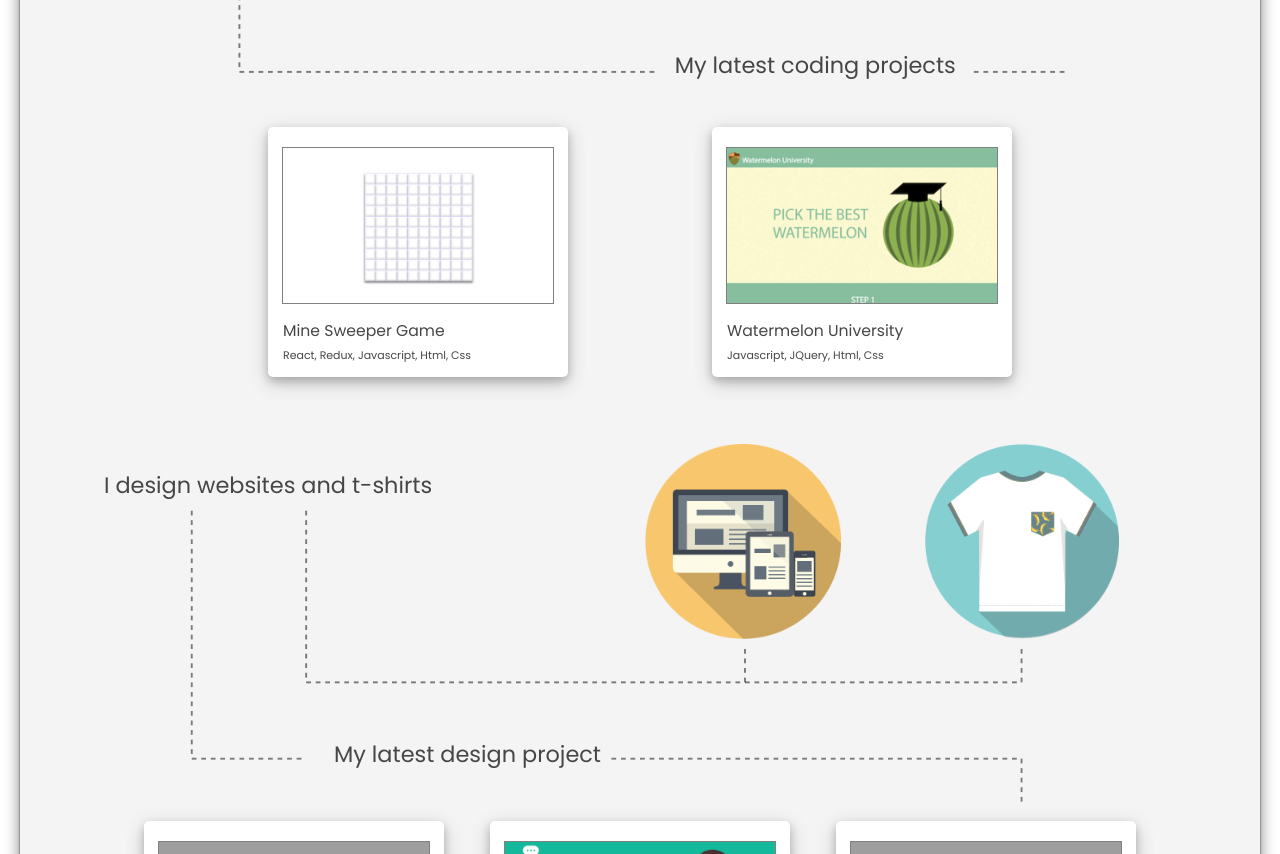
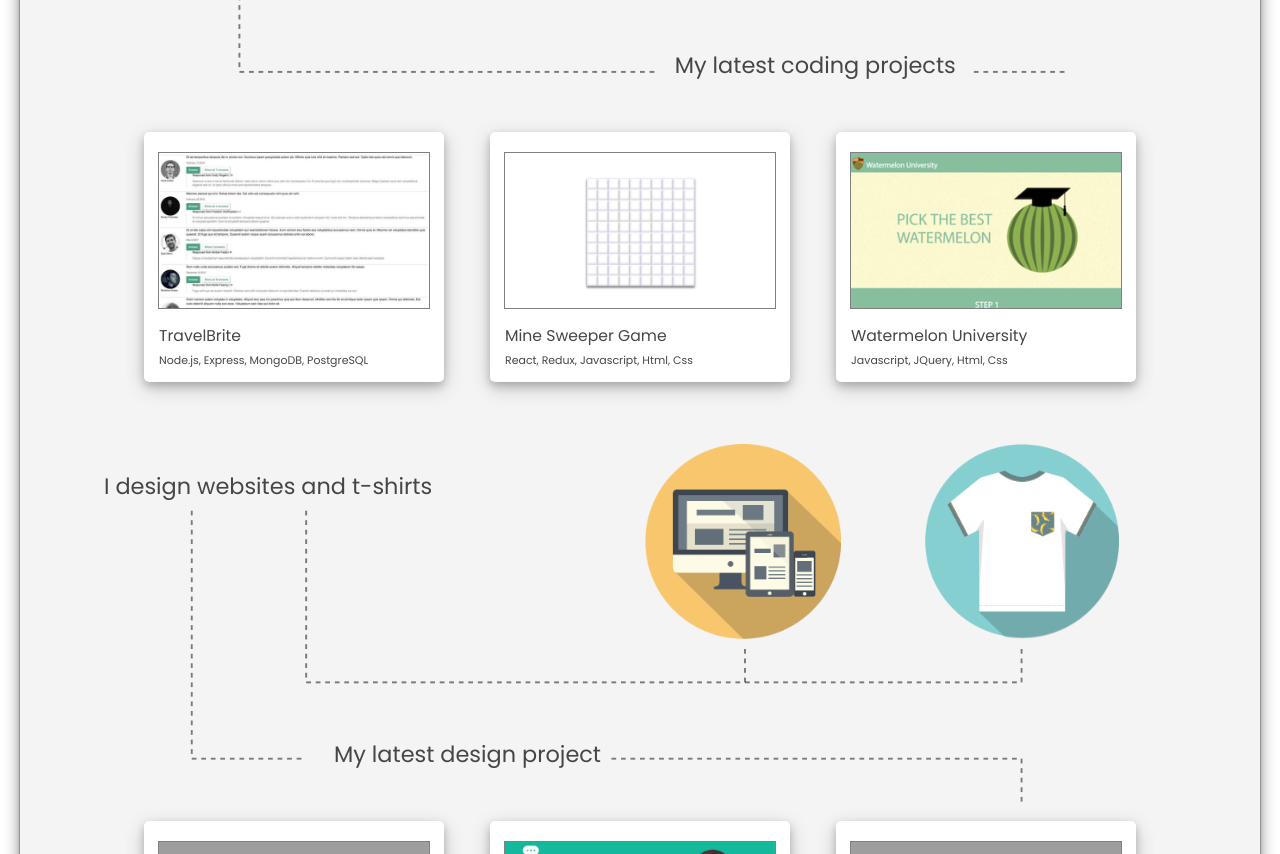
Before and after one commit to YumengZheng/portfolio, a React app: page /travelbrite in a window 1280 px wide. Shown: the part 920-1774 px from the top of the page. Built offline with nearby package versions, Linux system fonts and the light colour scheme; grey boxes are pictures that could not be loaded.

Commit message:
do not show nav bar options on none-home pages

```diff
--- a/src/components/About.js
+++ b/src/components/About.js
@@ -177,8 +177,6 @@ class About extends Component {
       this.canvasPhone()
       canvas =  <canvas id="canvas"  width="800" height="4800">fall back</canvas>
     }
-    console.log('client',window.innerWidth )
-    console.log('client',document.body.clientWidth )
     let aboutStyle = {}
     if (width>=1240){
       aboutStyle = {
@@ -234,6 +232,7 @@ class About extends Component {
         <div className='about-part-two'>
           <p className='about-part-two-text' id='projects'>My latest coding projects</p>
           <div className="coding-projects-outter-box" >
+              <LastestProject url="http://localhost:3000/#/travelbrite/" image="images/travel-brite.png" name="TravelBrite" tech="Node.js, Express, MongoDB, PostgreSQL"/>
               <LastestProject url="http://ivyzheng.us/minesweeper/" image="images/minesweeper.png" name="Mine Sweeper Game" tech="React, Redux, Javascript, Html, Css"/>
               <LastestProject url="http://pickawatermelon.com/" image="images/watermelon.png" name="Watermelon University" tech="Javascript, JQuery, Html, Css"/>
           </div>
--- a/src/components/App.js
+++ b/src/components/App.js
@@ -6,6 +6,7 @@ import Nav from './Nav.js';
 import Home from './Home.js';
 import EmmaDesign from './EmmaDesign.js';
 import Mihaibao from './Mihaibao.js';
+import TravelBrite from './TravelBrite.js';
 
 const App = () => {
     return (
@@ -15,6 +16,7 @@ const App = () => {
           <Route exact path='/' component={Home}/>
           <Route path='/emma'component={EmmaDesign}/>
           <Route path='/mihaibao' component={Mihaibao}/>
+          <Route path='/travelbrite' component={TravelBrite}/>
         </Switch>
       </div>
     )
--- a/src/components/EmmaDesign.js
+++ b/src/components/EmmaDesign.js
@@ -6,6 +6,7 @@ class EmmaDesign extends Component {
   constructor(props){
     super(props)
   }
+
   render() {
     const width = document.body.clientWidth
     let height;
@@ -14,10 +15,8 @@ class EmmaDesign extends Component {
     } else if(500<width && width<=700){
       height = {height: width*3}
     } else if(0<=width && width<=500){
-      console.log('pass')
       height = {height: width*3.35}
     }
-console.log(width)
     return (
       <div className="emma-design" style={height}>
         <img src='./images/emma.png' className="emma-design-image"/>
--- a/src/components/Mihaibao.js
+++ b/src/components/Mihaibao.js
@@ -49,7 +49,6 @@ class Mihaibao extends Component {
         lineHeight: '20px'
       }
     }
-    console.log(width)
 
     return (
       <div className="mihaibao-design" style={height}>
--- a/src/components/Nav.js
+++ b/src/components/Nav.js
@@ -25,8 +25,9 @@ class Nav extends Component {
   }
 
   showNavOptions(){
-    let url = window.location.pathname
-    if(url === '/'){
+    let url = window.location.href
+    let temp = url.split("/")
+    if(temp[4] === ''){
       return  <div className="nav-inner-box">
                 <span className="nav-option" onClick={this.handleAboutClick}>About</span>
                 <span className="nav-option" onClick={this.handleProjectsClick}>Projects</span>
--- /dev/null
+++ b/src/components/TravelBrite.js
@@ -0,0 +1,38 @@
+/* eslint-disable */
+import React, { Component } from 'react';
+import '../styles/TravelBrite.css';
+
+class TravelBrite extends Component {
+  constructor(props){
+    super(props)
+  }
+  render() {
+    const width = document.body.clientWidth
+    let height;
+    if(width>1240){
+      height = {
+        height: '1600px'
+      }
+    } else if(700<=width && width<=1240){
+      height = {
+        height: width*1.3
+      }
+    } else if(500<=width && width<=700){
+      height = {
+        height: width*2.9
+      }
+    } else if(0<=width && width<=500){
+      height = {
+        height: width*3
+      }
+    }
+console.log('ppppppp')
+    return (
+      <div className="travelbrite" style={height}>
+        <img src='./images/travel-brite.png' className=''/>
+      </div>
+    );
+  }
+}
+
+export default TravelBrite
--- a/src/styles/About.css
+++ b/src/styles/About.css
@@ -67,9 +67,8 @@
 }
 
 .coding-projects-outter-box{
-  width: 75%;
-  height: 250px;
-  margin: 45px auto 0;
+  width: 100%;
+  margin: 50px auto 0;
   display: flex;
   flex-direction: row;
   justify-content: space-between;
--- /dev/null
+++ b/src/styles/TravelBrite.css
@@ -0,0 +1,4 @@
+.travelbrite{
+  width: 100%;
+  border: 1px solid red;
+}
```
Also changed, not shown: public/images/travel-brite.jpg (added), public/images/travel-brite.png (added).
